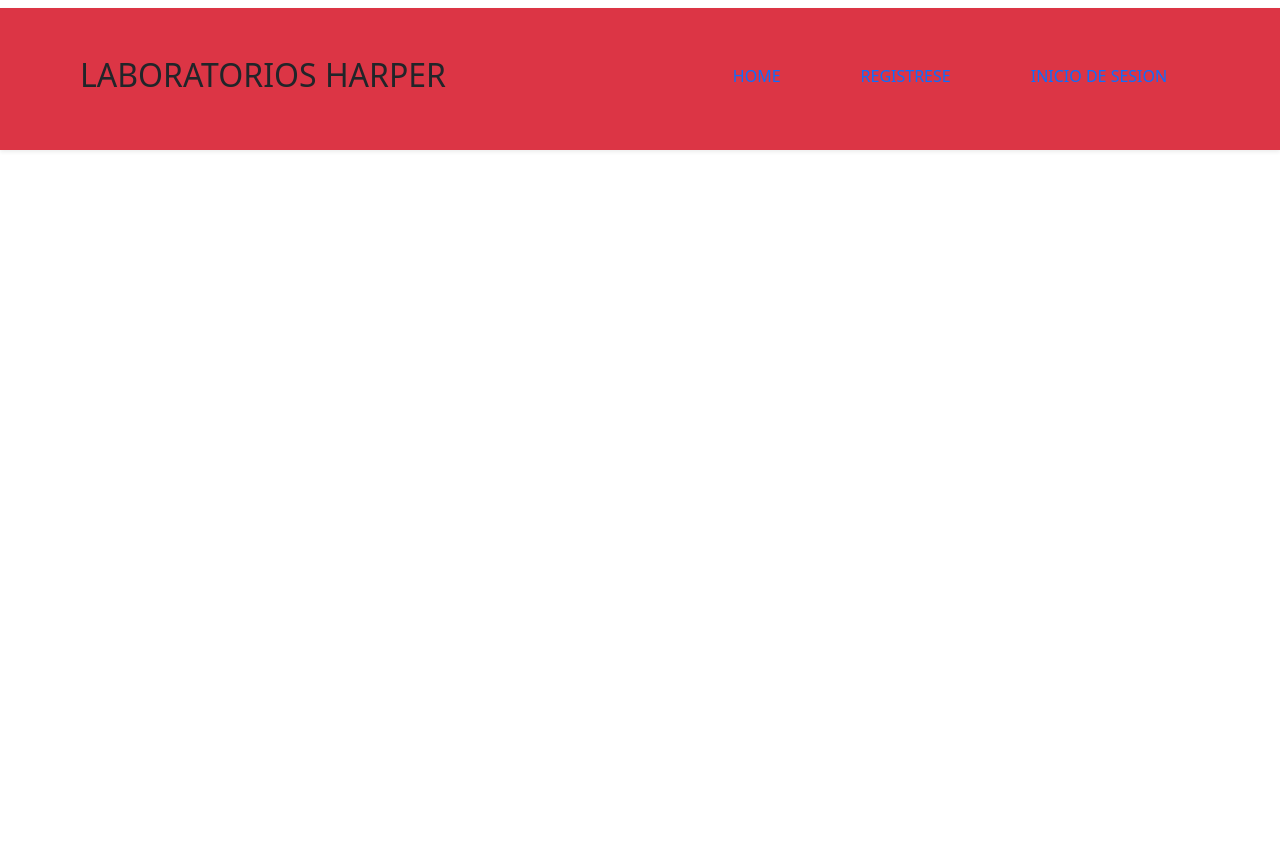
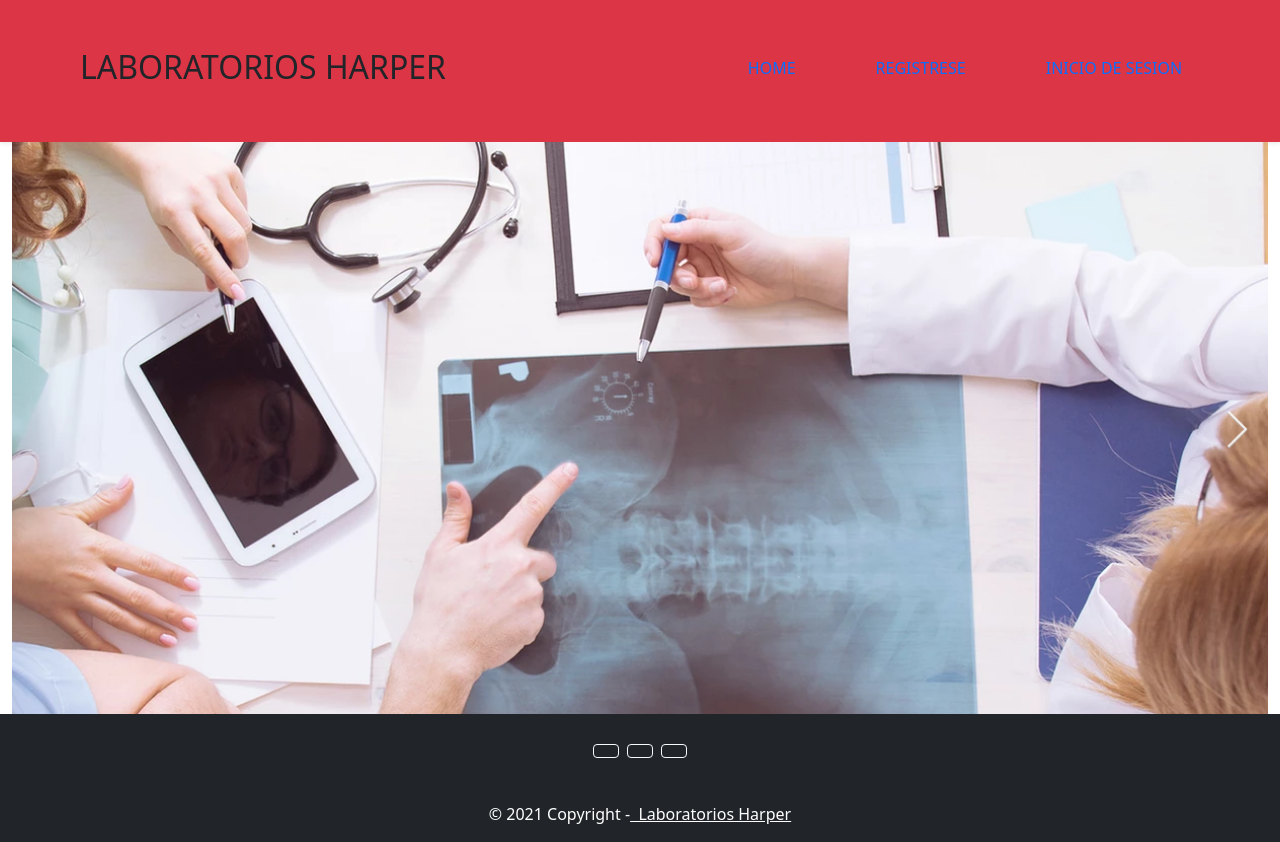
Before and after one commit to AlbertSchmalbach/Laboratorio_Harper, a React (Create React App) app: page / in a window 1280 px wide. Before the commit the page ends 800 px from the top, so only its background shows below. Built offline with nearby package versions, Linux system fonts and the light colour scheme.

Commit message:
nueva actualizacion vista inicio

```diff
--- a/public/index.html
+++ b/public/index.html
@@ -27,6 +27,7 @@
     <title>Laboratorios Harper</title>
     <link href="https://cdn.jsdelivr.net/npm/bootstrap@5.1.3/dist/css/bootstrap.min.css" rel="stylesheet" integrity="sha384-1BmE4kWBq78iYhFldvKuhfTAU6auU8tT94WrHftjDbrCEXSU1oBoqyl2QvZ6jIW3" crossorigin="anonymous">
 
+
   </head>
   <body>
     <noscript>You need to enable JavaScript to run this app.</noscript>
@@ -41,5 +42,7 @@
       To begin the development, run `npm start` or `yarn start`.
       To create a production bundle, use `npm run build` or `yarn build`.
     -->
+    <link href="https://cdn.jsdelivr.net/npm/bootstrap@5.0.2/dist/css/bootstrap.min.css" rel="stylesheet" integrity="sha384-EVSTQN3/azprG1Anm3QDgpJLIm9Nao0Yz1ztcQTwFspd3yD65VohhpuuCOmLASjC" crossorigin="anonymous">
+<script src="https://cdn.jsdelivr.net/npm/bootstrap@5.0.2/dist/js/bootstrap.bundle.min.js" integrity="sha384-MrcW6ZMFYlzcLA8Nl+NtUVF0sA7MsXsP1UyJoMp4YLEuNSfAP+JcXn/tWtIaxVXM" crossorigin="anonymous"></script>
   </body>
 </html>
--- a/src/Components/Inicio.js
+++ b/src/Components/Inicio.js
@@ -1,42 +1,79 @@
-import React, { Component } from 'react';
-
+import React, { Component } from "react";
+import Banner from '../Components/img/banner.PNG'
+import '../Components/css/Inicio.css'
 
 class Inicio extends Component {
   constructor(props) {
     super(props);
-        this.state = {  }
+    this.state = {};
   }
   render() {
-        return (<div>
+    return (
+      <div>
         <header>
-            <div className = "container-fluid bg-danger shadow-sm">
-
-                <div className = "row d-flex p-5 m-2">
-                <div className = "col">
+          <div className="container-fluid bg-danger shadow-sm">
+            <div className="row d-flex p-5 ms-2">
+              <div className="col">
                 <h2> LABORATORIOS HARPER</h2>
               </div>
-                <div className = "col">
-
-                    <nav className = "nav d-flex align-items-center justify-content-center" >
-
-                            <li className = "nav-item"> <a className = "nav-link ms-5"> HOME </a> </li>
-                            <li className = "nav-item"> <a className = "nav-link ms-5"> REGISTRESE </a> </li>
-                            <li className = "nav-item"> <a className = "nav-link ms-5"> INICIO DE SESION </a> </li>
-
-
+              <div className="col">
+                <nav className="nav d-flex align-items-center justify-content-center">
+                  <li className="nav-item">
+                    {" "}
+                    <a className="nav-link ms-5"> HOME </a>{" "}
+                  </li>
+                  <li className="nav-item">
+                    {" "}
+                    <a className="nav-link ms-5"> REGISTRESE </a>{" "}
+                  </li>
+                  <li className="nav-item">
+                    {" "}
+                    <a className="nav-link ms-5"> INICIO DE SESION </a>{" "}
+                  </li>
                 </nav>
-
-                     </div>
-
               </div>
             </div>
+          </div>
+        </header>
+        <main>
+          <div className="container-fluid">
+            <img src={Banner} class="img-fluid w-100 h-20 d-inline-block" alt="imagen del banner"/>
+          </div>
+        </main>
+        <footer className="bg-dark text-center text-white">
 
-           </header>
+  <div className="container p-4 pb-0">
+
+    <section className="mb-4">
+
+      <a className="btn btn-outline-light btn-floating m-1" href="#!" role="button"
+        ><i className="fab fa-facebook-f"></i
+      ></a>
 
 
 
 
-        </div>);
+
+      <a className="btn btn-outline-light btn-floating m-1" href="#!" role="button"
+        ><i class="fab fa-instagram"></i
+      ></a>
+
+
+      <a className="btn btn-outline-light btn-floating m-1" href="#!" role="button"
+        ><i className="fab fa-linkedin-in"></i
+      ></a>
+
+    </section>
+
+  </div>
+  <div className="text-center p-3">
+    © 2021 Copyright -
+    <a className="text-white" href="#">&nbsp; Laboratorios Harper</a>
+  </div>
+
+  </footer>
+      </div>
+    );
   }
 }
 
--- /dev/null
+++ b/src/Components/css/Inicio.css
@@ -0,0 +1,7 @@
+* {
+    padding: 0;
+    margin: 0;
+    box-sizing: border-box;
+}
+
+@import url(https://cdnjs.cloudflare.com/ajax/libs/font-awesome/6.0.0-beta3/css/all.min.css);
```
Also changed, not shown: src/Components/img/banner.PNG (renamed from src/Components/Banner.PNG). Lines whose indentation alone changed are shown as unchanged.
